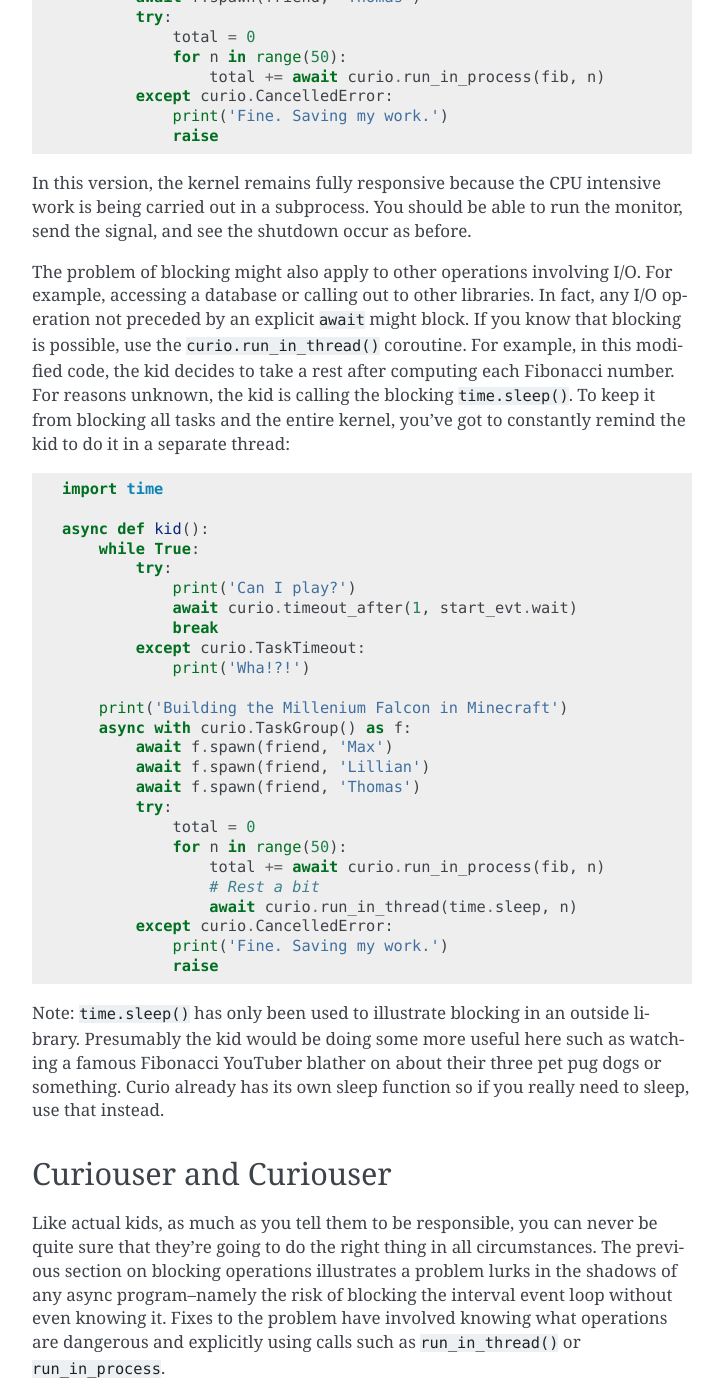
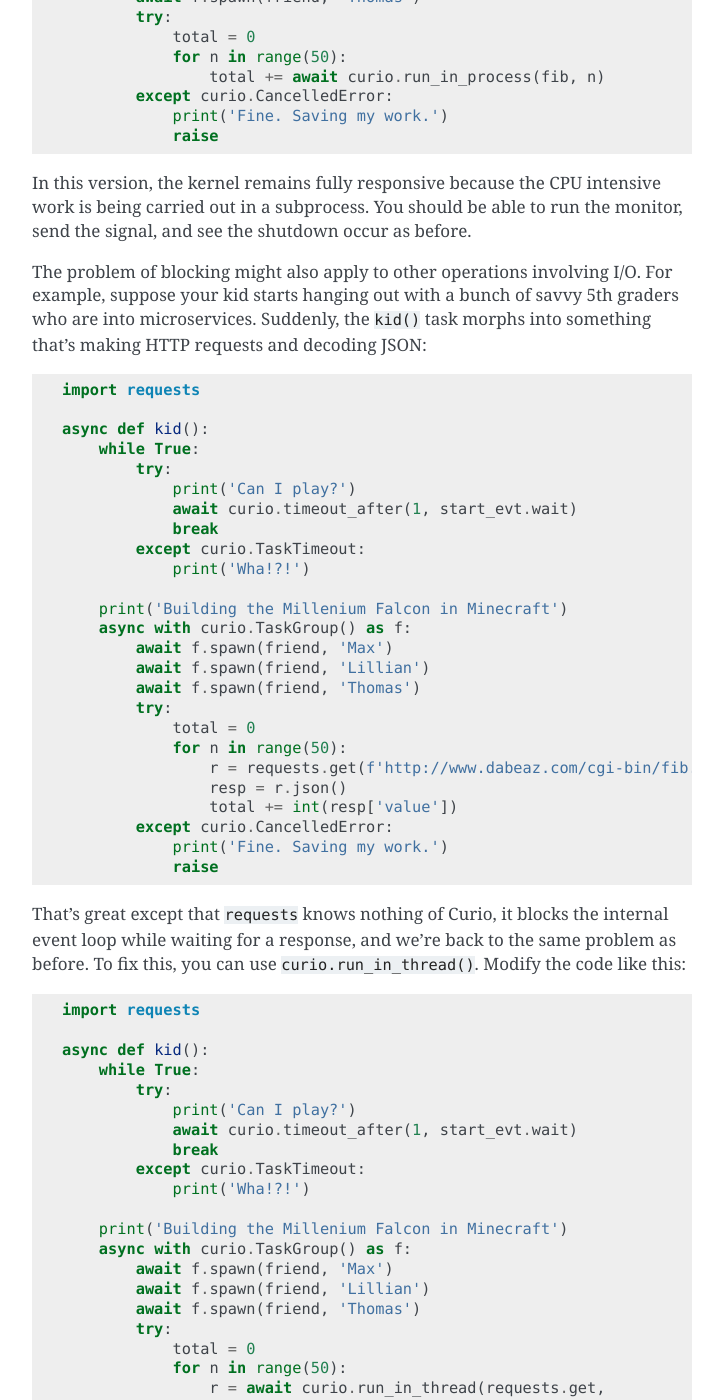
Before and after one commit to dabeaz/curio, a Sphinx documentation site: the page built from docs/tutorial.rst, in a window 1280 px wide and 1400 px high, scrolled down 13566 px. Shown: the whole window, without its empty margins (388-1111 px from the left). Built offline with Sphinx 7.4.7, drawn with Linux system fonts in a browser that asks for light colours; pages that are not in the unit, such as notebooks, are missing from menus; some of the changed text lies outside the part shown.

Commit message:
Tutorial improvements

```diff
--- a/docs/tutorial.rst
+++ b/docs/tutorial.rst
@@ -671,17 +671,12 @@ able to run the monitor, send the signal, and see the shutdown occur
 as before.
 
 The problem of blocking might also apply to other operations involving
-I/O.  For example, accessing a database or calling out to other
-libraries.  In fact, any I/O operation not preceded by an explicit
-``await`` might block.  If you know that blocking is possible, use the
-``curio.run_in_thread()`` coroutine.  For example, in this modified
-code, the kid decides to take a rest after computing each Fibonacci
-number.  For reasons unknown, the kid is calling the blocking
-``time.sleep()``.  To keep it from blocking all tasks and the entire
-kernel, you've got to constantly remind the kid to do it in a separate
-thread::
+I/O.  For example, suppose your kid starts hanging out with a bunch of
+savvy 5th graders who are into microservices. Suddenly, the
+``kid()`` task morphs into something that's making HTTP requests and
+decoding JSON::
 
-    import time
+    import requests
 
     async def kid():
         while True:
@@ -700,32 +695,47 @@ thread::
             try:
                 total = 0
                 for n in range(50):
-                    total += await curio.run_in_process(fib, n)
-                    # Rest a bit
-		    await curio.run_in_thread(time.sleep, n)
+                    r = requests.get(f'http://www.dabeaz.com/cgi-bin/fib.py?n={n}')
+		    resp = r.json()
+                    total += int(resp['value'])
             except curio.CancelledError:
                 print('Fine. Saving my work.')
                 raise
 
-Note: ``time.sleep()`` has only been used to illustrate blocking in an
-outside library.  Presumably the kid would be doing some more useful
-here such as watching a famous Fibonacci YouTuber blather on about
-their three pet pug dogs or something.  Curio already has its own sleep
-function so if you really need to sleep, use that instead.
+That's great except that ``requests`` knows nothing of Curio, it
+blocks the internal event loop while waiting for a response, and we're
+back to the same problem as before.  To fix this, you can use
+``curio.run_in_thread()``.  Modify the code like this::
 
-Curiouser and Curiouser
------------------------
+    import requests
 
-Like actual kids, as much as you tell them to be responsible, you can
-never be quite sure that they're going to do the right thing in all
-circumstances.  The previous section on blocking operations
-illustrates a problem lurks in the shadows of any async
-program--namely the risk of blocking the interval event loop without
-even knowing it. Fixes to the problem have involved knowing what
-operations are dangerous and explicitly using calls such as
-``run_in_thread()`` or ``run_in_process``.
+    async def kid():
+        while True:
+            try:
+                print('Can I play?')
+                await curio.timeout_after(1, start_evt.wait)
+                break
+            except curio.TaskTimeout:
+                print('Wha!?!')
 
-(dramatic pause...)
+        print('Building the Millenium Falcon in Minecraft')
+        async with curio.TaskGroup() as f:
+            await f.spawn(friend, 'Max')
+            await f.spawn(friend, 'Lillian')
+            await f.spawn(friend, 'Thomas')
+            try:
+                total = 0
+                for n in range(50):
+                    r = await curio.run_in_thread(requests.get,
+                                                  f'http://www.dabeaz.com/cgi-bin/fib.py?n={n}')
+		    resp = r.json()
+                    total += int(resp['value'])
+            except curio.CancelledError:
+                print('Fine. Saving my work.')
+                raise
+
+You'll find that this version works.  All of the tasks run, you can
+send signals, and it's responsive.
 
 A Simple Echo Server
 --------------------
@@ -746,7 +756,7 @@ echo server written directly with sockets using curio::
         async with sock:
             while True:
                 client, addr = await sock.accept()
-                await spawn(echo_client, client, addr)
+                await spawn(echo_client, client, addr, daemon=True)
 
     async def echo_client(client, addr):
         print('Connection from', addr)
@@ -820,8 +830,9 @@ The ``tcp_server()`` coroutine takes care of a few low-level details
 such as creating the server socket and binding it to an address.  It
 also takes care of properly closing the client socket so you no longer
 need the extra ``async with client`` statement from before.  Clients
-are also launched into a proper task group so cancellation of the server shuts everything down
-just like the kid's friends in the earlier example.
+are also launched into a proper task group so cancellation of the
+server shuts everything down just like the kid's friends in the
+earlier example.
 
 A Stream-Based Echo Server
 --------------------------
```
